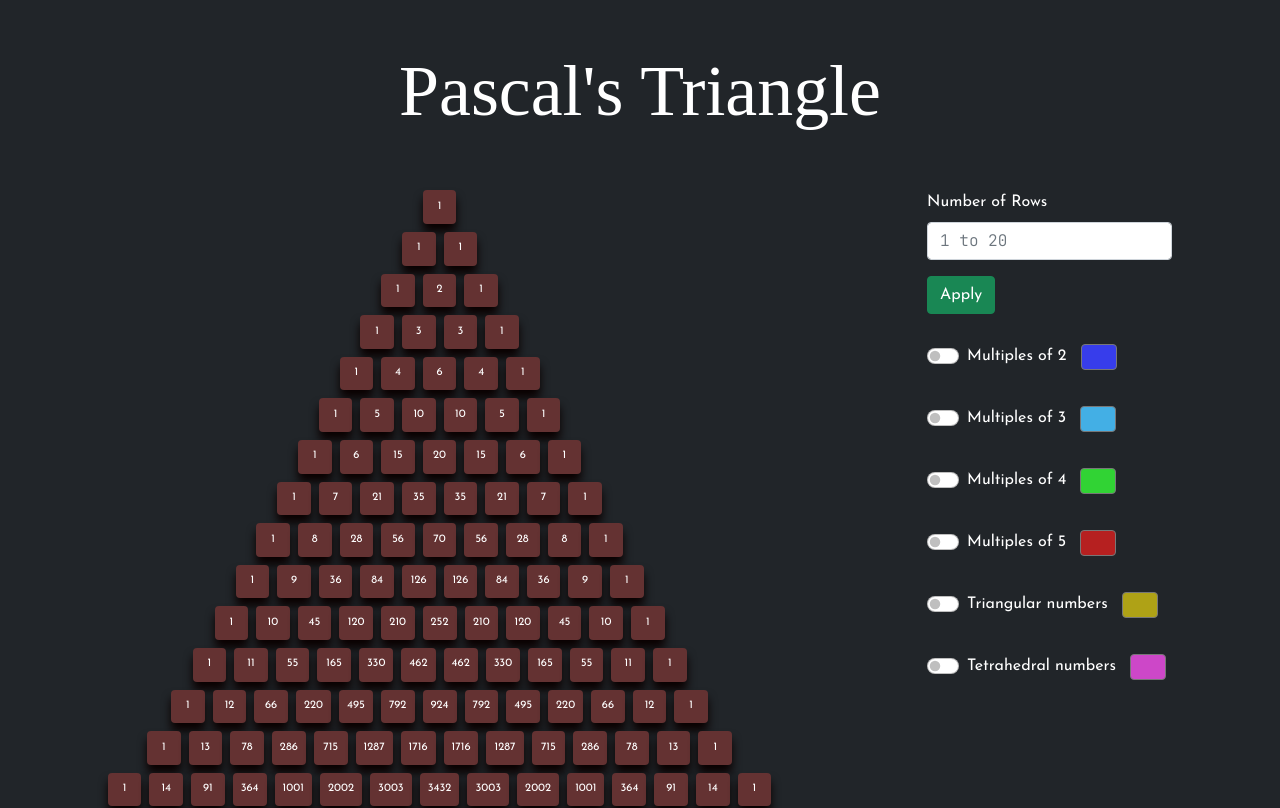
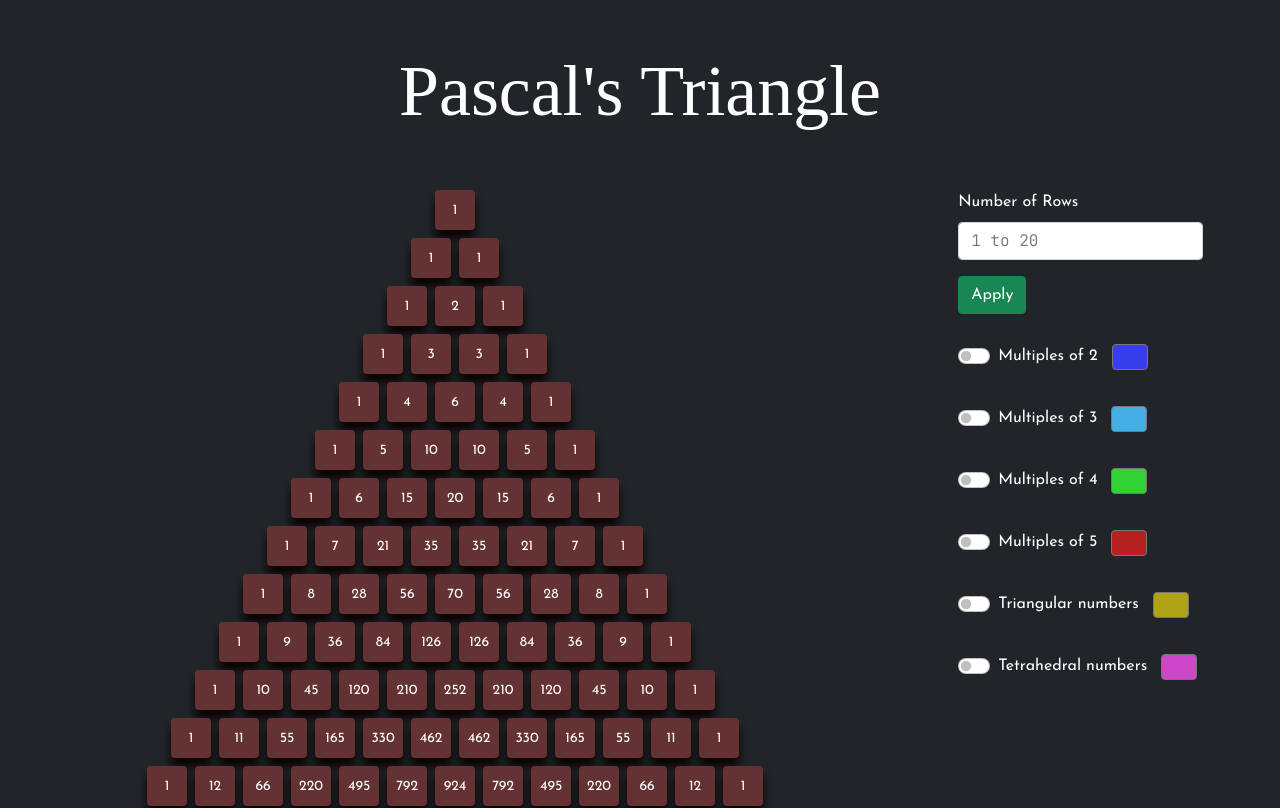
Before and after one commit to Tom-the-Bomb/Pascals-Triangle, a React (Create React App) app: page / in a window 1280 px wide. Shown: the top 808 px of the page. Built offline with nearby package versions, Linux system fonts and the light colour scheme; a web font is replaced by a local one.

Commit message:
try again

```diff
--- a/src/components/Triangle.jsx
+++ b/src/components/Triangle.jsx
@@ -34,7 +34,7 @@ function Row({n, conditions}) {
 
 export default function Triangle({nRows, conditions}) {
     return (
-       <div id="triangle" className="d-flex gap-2 flex-column">
+       <div id="triangle" className="d-flex gap-2 flex-column overflow-auto">
             {
                 [...Array(nRows)].map(
                     (_, i) => <Row n={i} conditions={conditions}></Row>
--- a/src/index.css
+++ b/src/index.css
@@ -56,11 +56,11 @@ hr {
 
 .number {
     aspect-ratio: 1 / 1;
-    height: 3em;
+    height: 40px;
     background-color: var(--number-bg);
     transition: 0.15s ease;
     box-shadow: 0 8px 10px var(--shadow-bg);
-    font-size: 1.4vmin;
+    font-size: 14px;
 }
 
 .number:hover {
```
